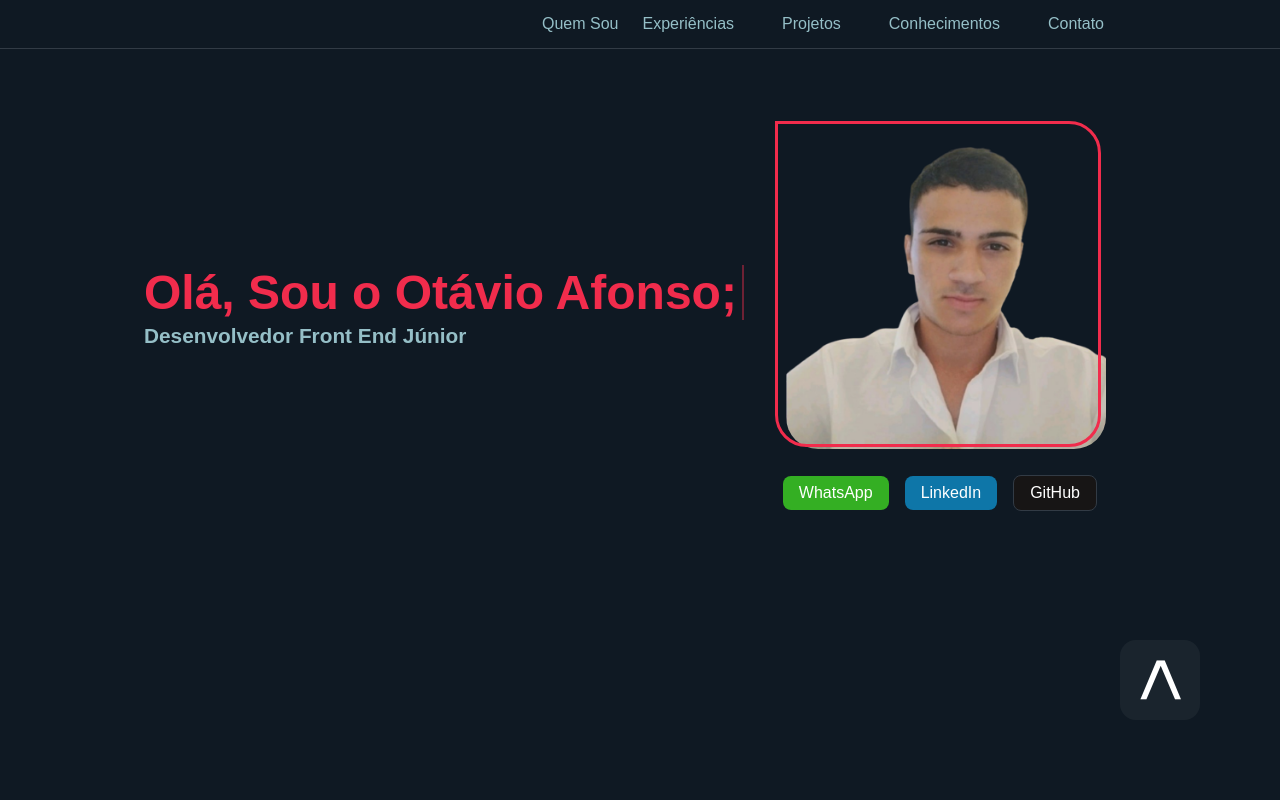
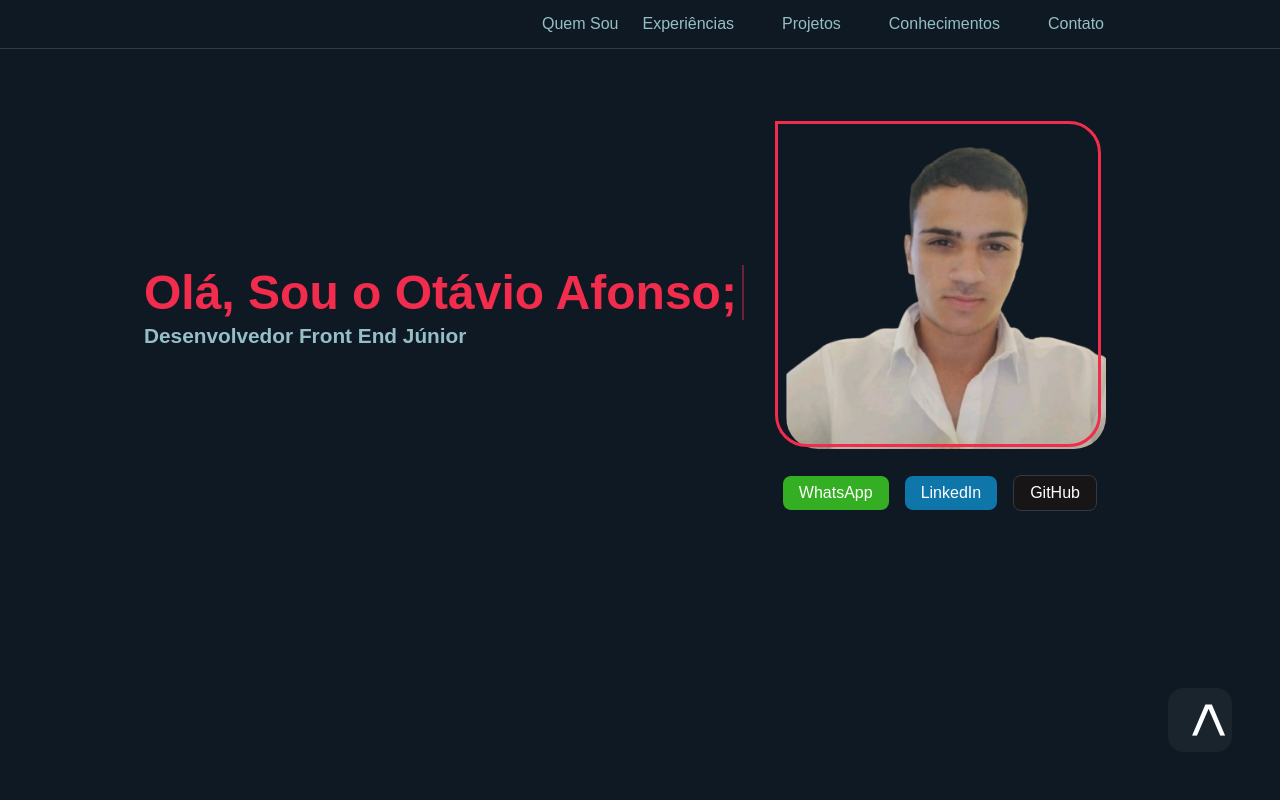
Before and after one commit to Otavio19/Portfolio-OtavioAfonso, an Angular app: page / in a window 1280 px wide. Shown: the top 800 px of the page. Built offline with nearby package versions, Linux system fonts and the light colour scheme.

Commit message:
pageUp reajust

```diff
--- a/src/app/components/navbar/navbar.component.css
+++ b/src/app/components/navbar/navbar.component.css
@@ -32,12 +32,12 @@ nav ul li:hover
 .upPage
 {
     position: fixed;
-    bottom: 5rem;
-    right: 5rem;
-    font-size: 5rem;
+    bottom: 3rem;
+    right: 3rem;
+    font-size: 4rem;
     background-color: var(--second-color);
-    width: 5rem;
-    height: 5rem;
+    width: 4rem;
+    height: 4rem;
     text-align: center;
     line-height: 5rem;
     transform: rotate(-90deg);
```
